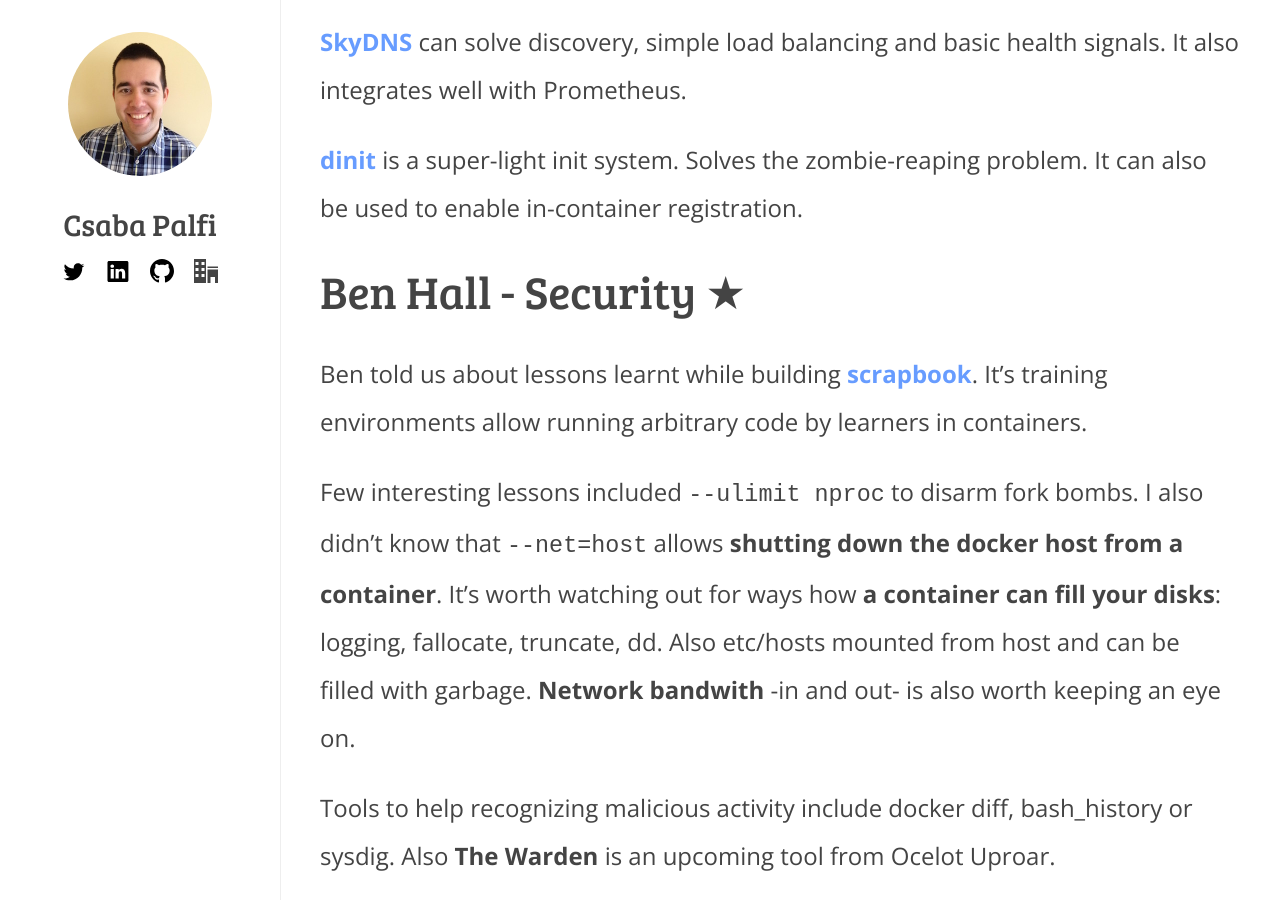
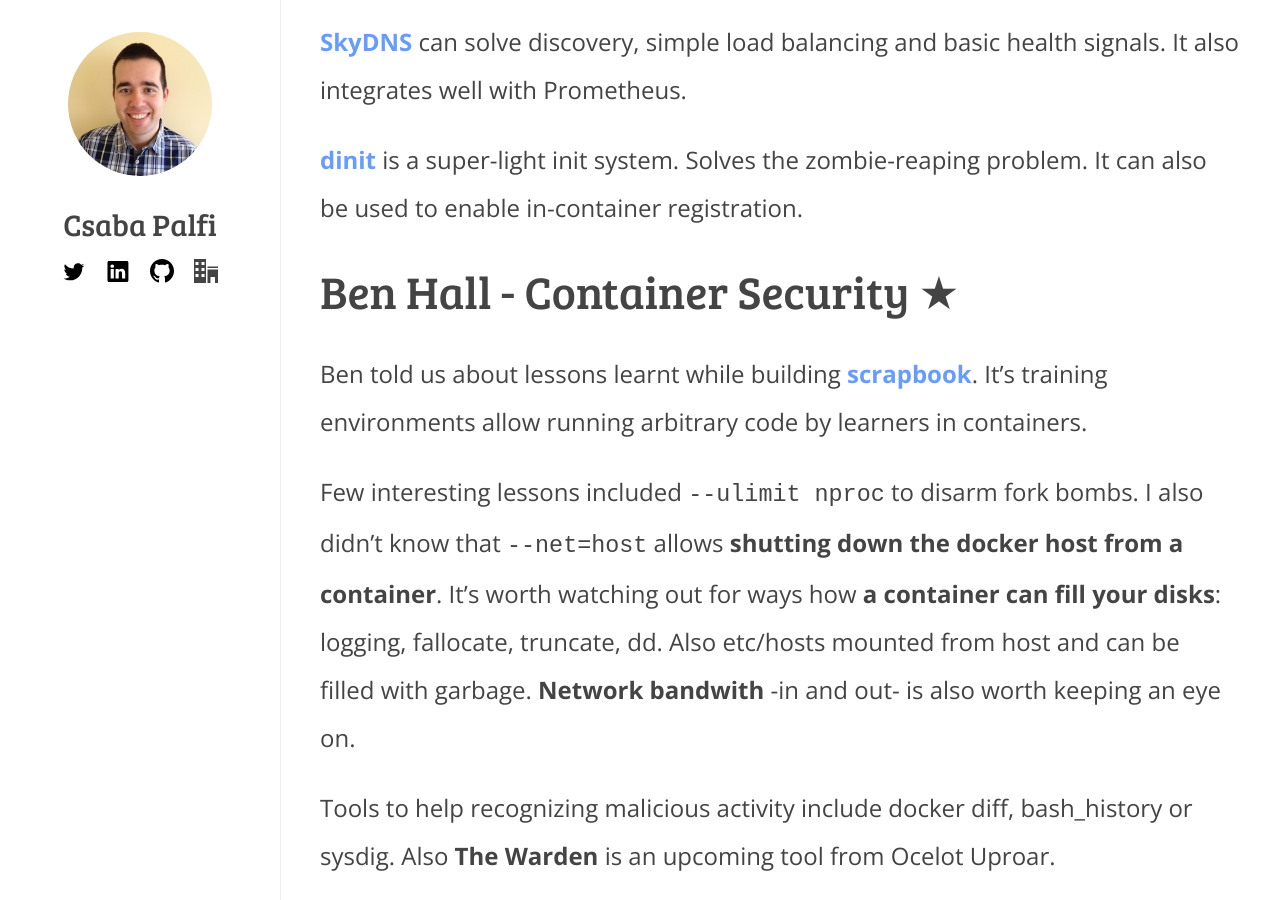
Before and after one commit to dublado/csabapalfi.github.io, a Jekyll site: the page built from _posts/2015-09-11-container-camp-ldn-2015.md, in a window 1280 px wide and 900 px high, scrolled down 3797 px. Built offline with Jekyll 4.4.1, drawn with Linux system fonts in a browser that asks for light colours; Markdown is read by kramdown in place of the engine named in the settings.

Commit message:
fix title
Signed-off-by: Csaba Palfi <csaba@palfi.me>

```diff
--- a/_posts/2015-09-11-container-camp-ldn-2015.md
+++ b/_posts/2015-09-11-container-camp-ldn-2015.md
@@ -69,7 +69,7 @@ Miek showed how Improbable builds it's reactive - **flexible, ops light and self
 
 [dinit](https://github.com/miekg/dinit) is a super-light init system. Solves the zombie-reaping problem. It can also be used to enable in-container registration.
 
-## <a id="ben"></a> Ben Hall - Security ★
+## <a id="ben"></a> Ben Hall - Container Security ★
 
 Ben told us about lessons learnt while building [scrapbook](http://www.joinscrapbook.com/). It's training environments allow running arbitrary code by learners in containers.
 
```
